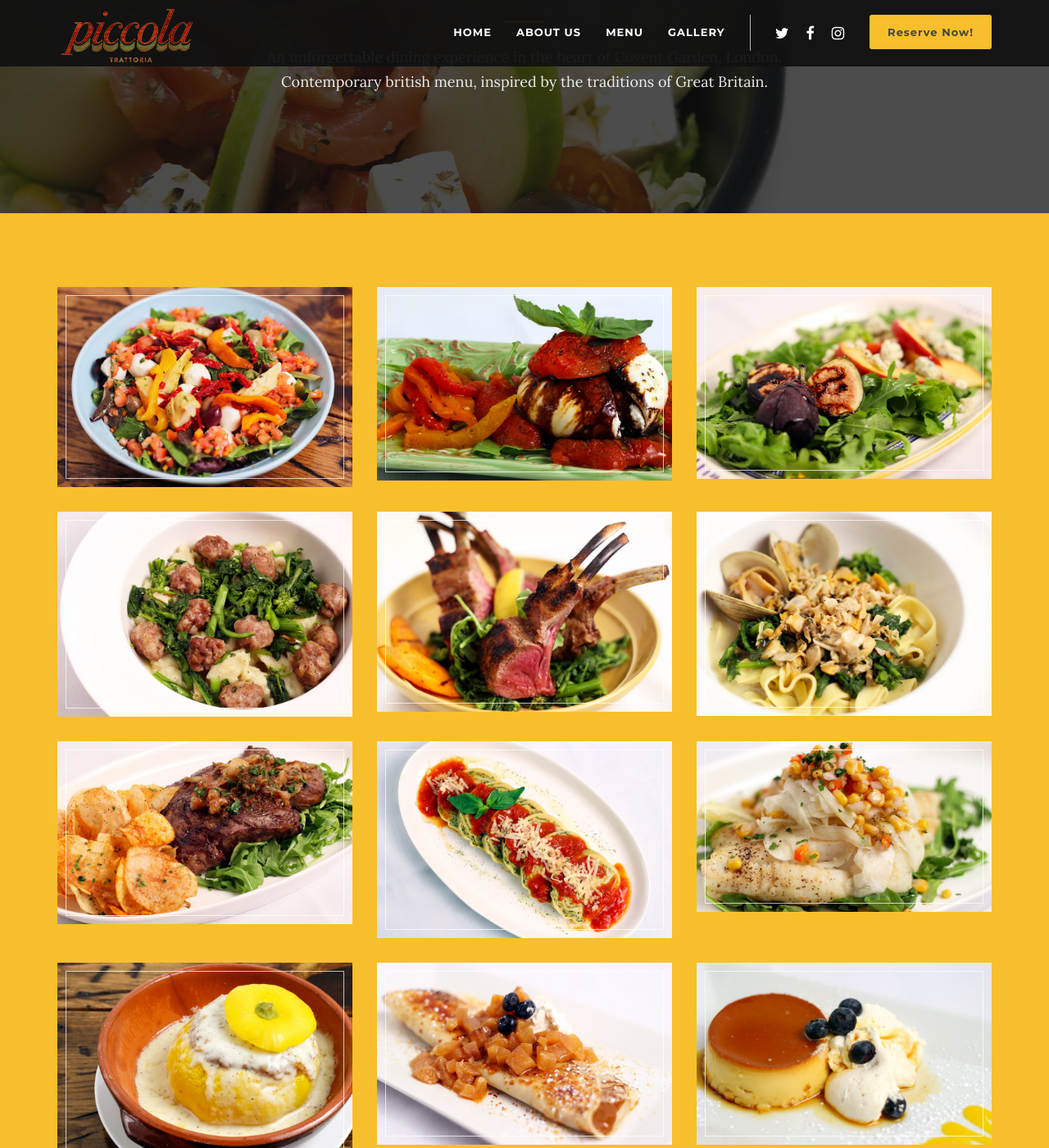
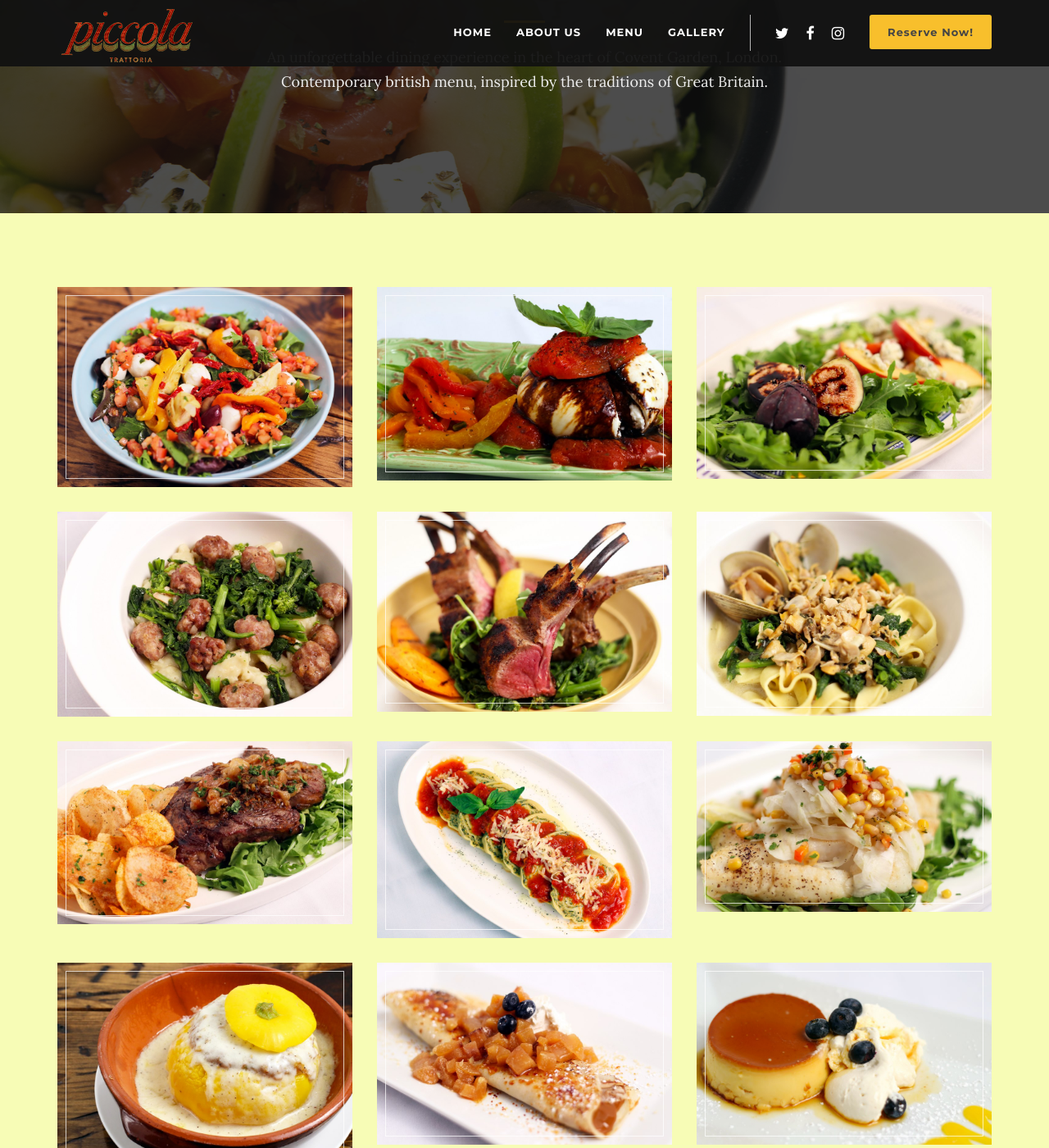
Before and after one commit to PiccolaTrattoria/piccola, a Jekyll site: the page built from gallery.html, in a window 1280 px wide and 1400 px high, scrolled down 335 px. Shown: the whole window at 82% size. Built offline with Jekyll 4.4.1, drawn with Linux system fonts in a browser that asks for light colours; nearby versions of some CDN libraries; some web fonts are replaced; library files that are not in the unit come from our copies.

```diff
--- a/_includes/css/fableStyles.css
+++ b/_includes/css/fableStyles.css
@@ -268,7 +268,7 @@
 	padding:90px 0;
 }
 .section-piccola-yellow{
-	background-color:#f8bf2c;
+	background-color:#f7fcb6;
 	padding:90px 0;
 }
 
```
